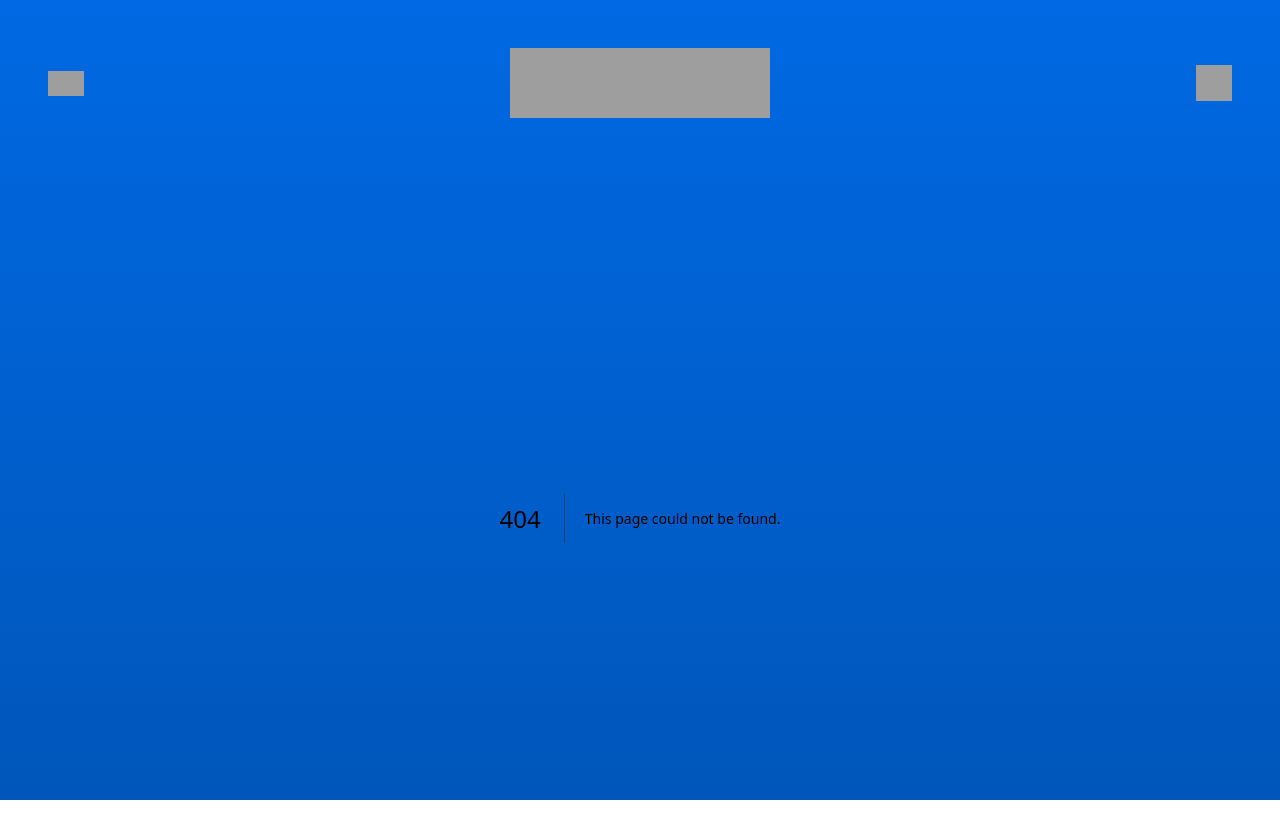
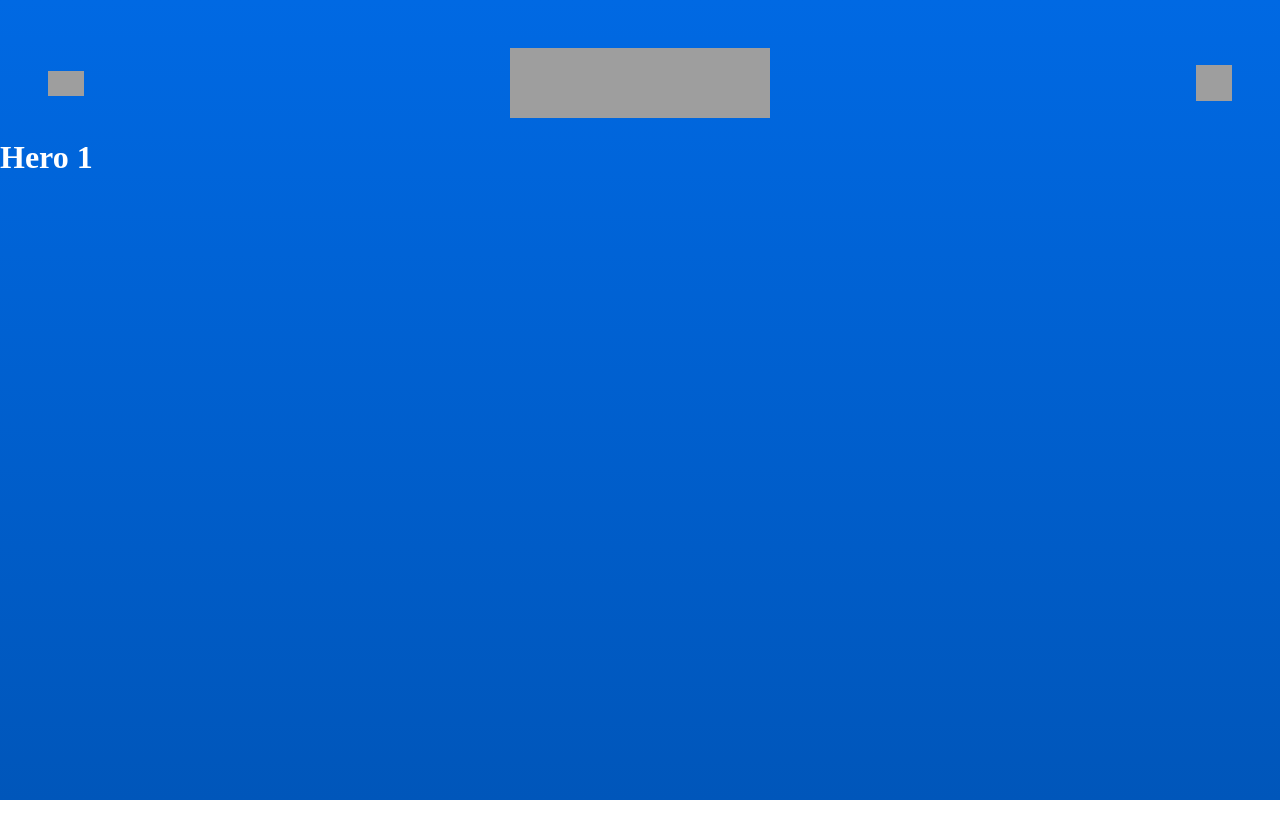
Before and after one commit to guedes-jr/Aranhaverso, a Next.js app: page /hero/1 in a window 1280 px wide. Before the commit this address had no page. Shown: the top 838 px of the page. After the commit the page ends 800 px from the top, so only its background shows below. Built offline with nearby package versions, Linux system fonts and the light colour scheme; grey boxes are pictures that could not be loaded.

Commit message:
Criando novas rotas no projeto

```diff
--- /dev/null
+++ b/src/app/hero/[id]/page.tsx
@@ -0,0 +1,12 @@
+
+interface IPropos {
+    params: {
+        id: string;
+    }
+}
+
+export default function Hero({ params: { id } }: IPropos) {
+    return (
+        <h1>Hero {id}</h1>
+    );
+}
```
